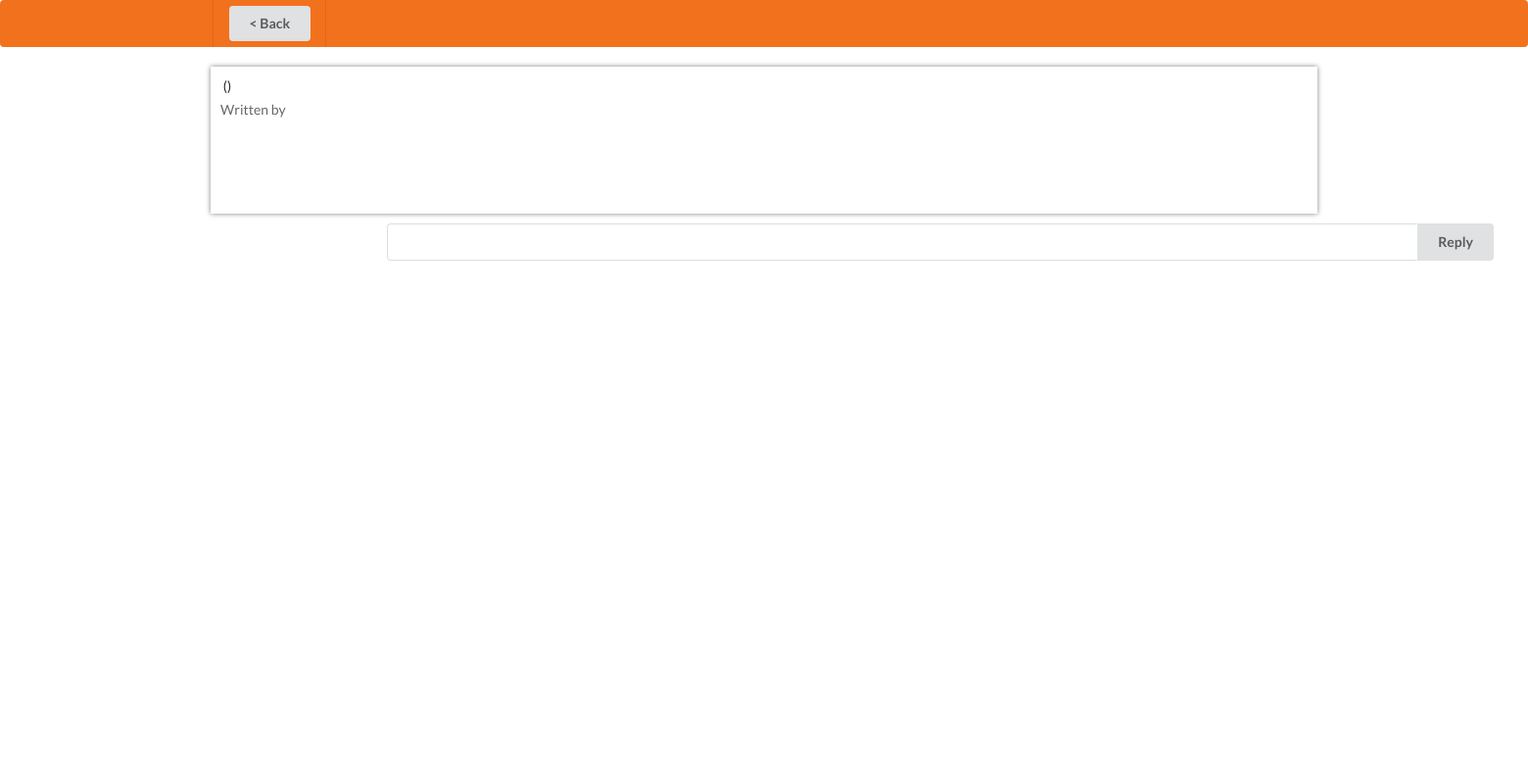
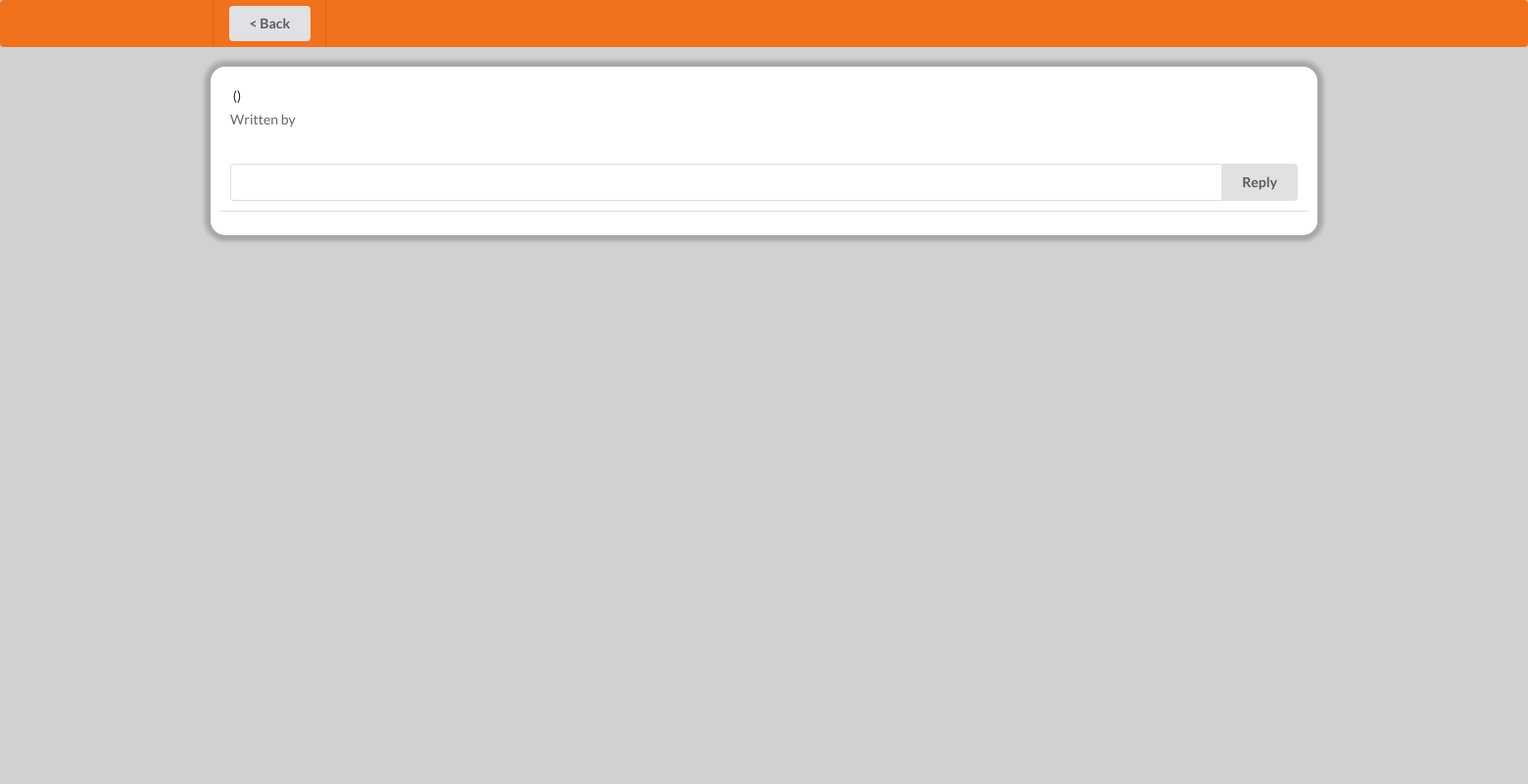
Before and after one commit to NBillNye/UTD-IDB, a Django app: page /Thread/1/ in a window 1560 px wide. Shown: the whole page at 98% size. Run offline with Django 4.2, Linux system fonts and the light colour scheme; data that the repository does not hold is empty; parts of the project's set-up code (start-up, migrations or seed data) failed here and were passed over; some libraries are stand-ins or nearby versions.

Commit message:
Styling changes

```diff
--- a/Website/frontend/templates/CreateThread/index.html
+++ b/Website/frontend/templates/CreateThread/index.html
@@ -7,7 +7,7 @@
         </div>
     </div>
 
-    <div class="ui padded container">
+    <div class="ui container">
         <form class="ui form" id="threadForm">
             <div class="field">
                 <label>Title</label>
@@ -24,6 +24,10 @@
 <style>
     .ui.white.header {
         color: white;
+    }
+
+    body {
+        background-color: #D1D1D1;
     }
 </style>
 <script type="text/javascript">
--- a/Website/frontend/templates/Shared/SharedView.html
+++ b/Website/frontend/templates/Shared/SharedView.html
@@ -2,9 +2,9 @@
 <html>
 <head>
     <title>Discussion Board </title>
+    <link rel="stylesheet" type="text/css" href="https://cdnjs.cloudflare.com/ajax/libs/semantic-ui/2.4.1/semantic.min.css">
     {% load static %}
     <script type="text/javascript" src="{% static 'jquery-3.6.4.js' %}"></script>
-    <link rel="stylesheet" type="text/css" href="https://cdnjs.cloudflare.com/ajax/libs/semantic-ui/2.4.1/semantic.min.css">
     <script src="https://cdnjs.cloudflare.com/ajax/libs/semantic-ui/2.4.1/semantic.min.js"></script>
 </head>
 <body>
--- a/Website/frontend/templates/Thread/index.html
+++ b/Website/frontend/templates/Thread/index.html
@@ -22,19 +22,27 @@
                     <div class="meta">
                         <span>Written by {{ thread.student_netid.firstname }} {{ thread.student_netid.lastname }}</span>
                     </div>
-                    <div class="description">
+                    <div class="description thread-desc">
                         <p>{{ thread.threadcontent }}</p>
+                    </div>
+                    <br>
+                    <div class="ui fluid reply action input" id="reply">
+                        <input name="description"></input>
+                        <div class="ui button" id="replyButton">Reply</div>
                     </div>
                 </div>
             </div>
+            <div class="item">
+
+            </div>
         </div>
     </div>
-    <div class="ui fluid reply action input" id="reply">
-        <input name="description"></input>
-        <div class="ui button" id="replyButton">Reply</div>
-    </div>
     {% if thread.replies %}
+    <br>
     <div class="ui reply container">
+        <div class="ui header">
+            <h3>Replies:</h4>
+        </div>
         <div class="ui divided items">
             {% for reply in thread.replies %}
             <div class="item reply-item">
@@ -133,19 +141,23 @@
     });
 </script>
 <style>
+    body {
+        background-color: #D1D1D1;
+    }
+
     .ui.thread.container{
+        box-shadow: 0px 0px 4px 6px rgba(0, 0, 0, .2) !important;
+        background-color: white;
         width: 1130px;
-        height: 150px;
-        box-shadow: 0px 0px 5px 0px rgba(0,0,0,0.5);
-        padding: 10px; display: flex;
+        padding: 10px;
         justify-content: space-between;
+        border-radius: 15px;
     }
 
     .ui.reply.container{
+        background-color: white;
         width: 1130px;
-        height: 150px;
-        box-shadow: 0px 0px 5px 0px rgba(0,0,0,0.5);
-        padding: 10px; display: flex;
+        padding: 20px;
         justify-content: space-between;
     }
     .ui.chreply.item{
@@ -161,10 +173,14 @@
         padding: 10px;
         display: flex;
         justify-content: space-between;
+        border-radius: 15px;
     }
 
-    .thread-item + .thread-item {
-        margin-top: 10px;
+    .reply-item {
+        padding: 10px !important;
+        margin: 20px 0px 20px 0px !important;
+        background-color: white !important;
+        border-radius: 15px !important;
     }
     .ui.reply.item + .ui.reply.item {
         margin-top: 10px;
@@ -173,11 +189,14 @@
         font-size: 14px;
         color: #999;
     }
-    .ui.fluid.reply.action.input {
-        margin-left: 385px;
-        padding: 10px; display: flex;
-        width: 1150px;
-        justify-content: space-between;
+
+    .thread-desc {
+        padding-top: 10px;
+    }
+
+    .ui.divided.items > .item:first-child  {
+        padding: 10px !important;
+        margin-top: 0px !important;
     }
 </style>
 
--- a/Website/frontend/urls.py
+++ b/Website/frontend/urls.py
@@ -11,6 +11,7 @@ urlpatterns = [
     path("Classes/<classNum>",views.Classes,name='ClassSearch'),
     path("CreateThread", views.CreateThread),
     path("<int:classId>/ThreadList/uploadFile/", views.uploadFile,name="uploadFile"),
-    path("<int:classId>/uploadFile", views.uploadFile,name="uploadFile")
+    path("<int:classId>/uploadFile", views.uploadFile,name="uploadFile"),
+    path("LoginUser/<net_id>", views.LoginUser),
 ]
 urlpatterns += static(settings.MEDIA_URL, document_root=settings.MEDIA_ROOT)
--- a/Website/frontend/views.py
+++ b/Website/frontend/views.py
@@ -1,6 +1,6 @@
 import json
 from django.http import JsonResponse
-from django.shortcuts import render
+from django.shortcuts import render, redirect
 from django.views.decorators.csrf import csrf_exempt
 import requests
 from decouple import config
@@ -24,12 +24,24 @@ def ThreadList(request, classId = -1):
     else:
         if classId == -1:
             threads = db.Thread.objects.all().order_by("-creationdate")
+
+            class_id = request.session["class_id"]
+            class_name = "Class"
+            if class_id is not None:
+                threads = threads.filter(class_classid = class_id)
+                class_name = db.Class.objects.filter(classid = class_id).first().classname
             if threads is not None:
-                return render(request, 'ThreadList/index.html', {"threads": threads})
+                return render(request, 'ThreadList/index.html', {"class_name": class_name, "threads": threads})
         else:
+            request.session["class_id"] = classId
+
             threads = db.Thread.objects.filter(class_classid = classId)
+            class_name = db.Class.objects.filter(classid = classId).first().classname
+
             if threads is not None:
-                return render(request, 'ThreadList/index.html', {"threads": threads})
+                return render(request, 'ThreadList/index.html', {"class_name": class_name, "threads": threads})
+
+
 
 @csrf_exempt
 def Thread(request, thread_id=-1, Delete = '' ):
@@ -72,6 +84,7 @@ def Thread(request, thread_id=-1, Delete = '' ):
                     i.replies = db.Reply.objects.filter(thread_threadid=thread_id).filter(parent_replyid = repid).order_by("-creationdate")
                 return render(request, 'Thread/index.html', {"thread": thread})
 
+
     return render(request, 'Thread/index.html', {})
 
 def Classes(request, classNum = ''):
@@ -90,11 +103,15 @@ def CreateThread(request):
     if request.method == "POST":
         # Create Thread
 
+        net_id = request.session["net_id"]
+        class_id = request.session["class_id"]
+
         data = json.loads(request.body)
         print(data["title"])
 
-        classObj = db.Class.objects.filter(classid=24313).first()
-        studentObj = db.Student.objects.filter(netid="abc123000").first()
+        classObj = db.Class.objects.filter(classid=class_id).first()
+        studentObj = db.Student.objects.filter(netid=net_id).first()
+
         newThread = db.Thread.objects.create(threadtitle=data["title"],
                                              threadcontent=data["description"],
                                              class_classid=classObj,
@@ -106,6 +123,18 @@ def CreateThread(request):
         return JsonResponse(newThread.threadid, safe=False)
     return render(request, "CreateThread/index.html", {})
 
+def LoginUser(request, net_id):
+    student = db.Student.objects.filter(netid = net_id).first()
+    # For testing at the moment, just grab the first class they're enrolled in
+    enrollment = db.Enrollment.objects.filter(student_netid = student).first()
+
+    # set session information
+    request.session.clear()
+    request.session["net_id"] = net_id
+    request.session["class_id"] = enrollment.class_classid.classid
+
+    return redirect('ThreadList')
+
 
 def __AskBert(query, thread):
     result = ask_bert('Syllabus-3377-converted.docx', query)
@@ -114,7 +143,7 @@ def __AskBert(query, thread):
 
     print('\nRESULT: ', result, '\n')
 
-    if result['score'] >= 0.5:
+    if result is not None and result['score'] >= 0.5:
         db.Reply.objects.create(
             thread_threadid = thread,
             creationdate=datetime.now(),
```
Also changed, not shown: Website/frontend/templates/ThreadList/index.html (+28 -12 lines), Website/requirements.txt (+48 -0 lines), 2 other files.
